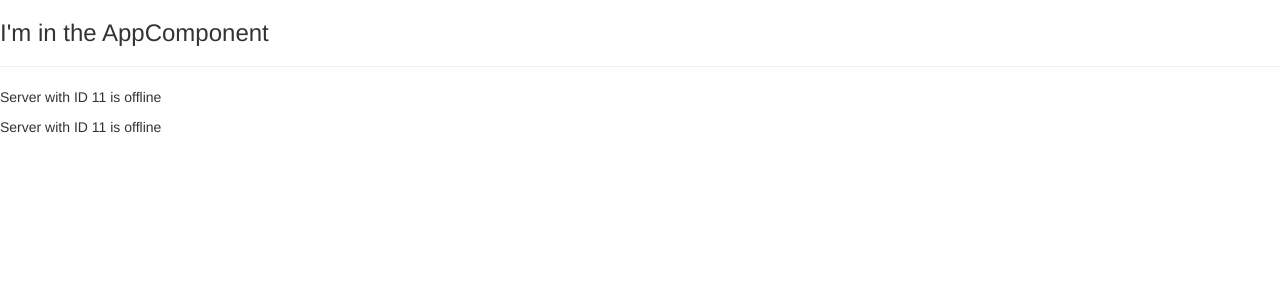
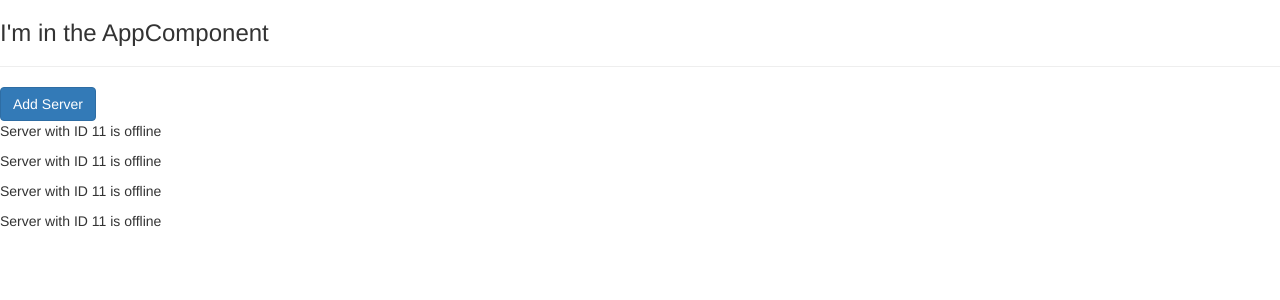
Before and after one commit to szerem/ngAngular5TheCompleteGuide, an Angular app in the folder my-first-app/: page / in a window 1280 px wide. Shown: the top 300 px of the page. Built offline with nearby package versions, Linux system fonts and the light colour scheme.

Commit message:
binding property [disabled]

```diff
--- a/my-first-app/src/app/servers/servers.component.html
+++ b/my-first-app/src/app/servers/servers.component.html
@@ -1,2 +1,6 @@
+<button class="btn btn-primary"
+        [disabled]="!allowNewServer">Add Server</button>
 <app-server></app-server>
 <app-server></app-server>
+<app-server></app-server>
+<app-server></app-server>
--- a/my-first-app/src/app/servers/servers.component.ts
+++ b/my-first-app/src/app/servers/servers.component.ts
@@ -2,15 +2,21 @@
 
 @Component({
   selector: 'app-servers',
-  template: `
-  <app-server></app-server>
-  <app-server></app-server>
-  `,
+  // template: `
+  // <app-server></app-server>
+  // <app-server></app-server>
+  // `,
+  templateUrl: './servers.component.html',
   styleUrls: ['./servers.component.css']
 })
 export class ServersComponent implements OnInit {
-
-  constructor() { }
+  allowNewServer = false;
+  constructor() {
+    // setTimeout(() => {}, 2000);
+    setTimeout(() => {
+      this.allowNewServer = true;
+    }, 2000);
+  }
 
   ngOnInit() {
   }
```
